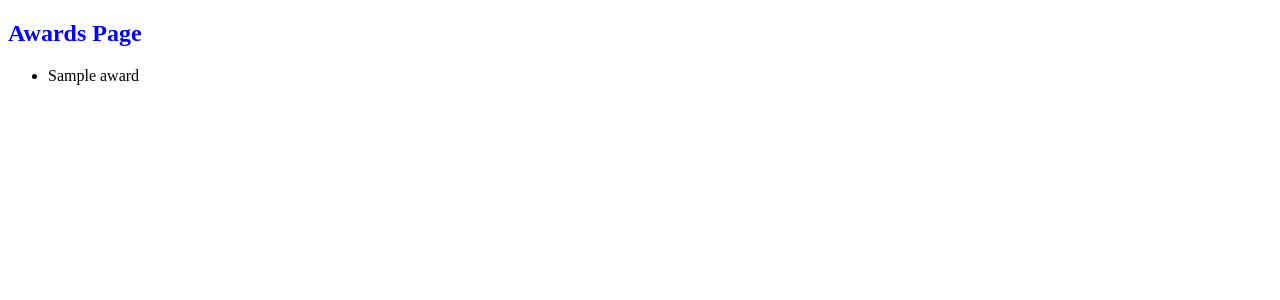
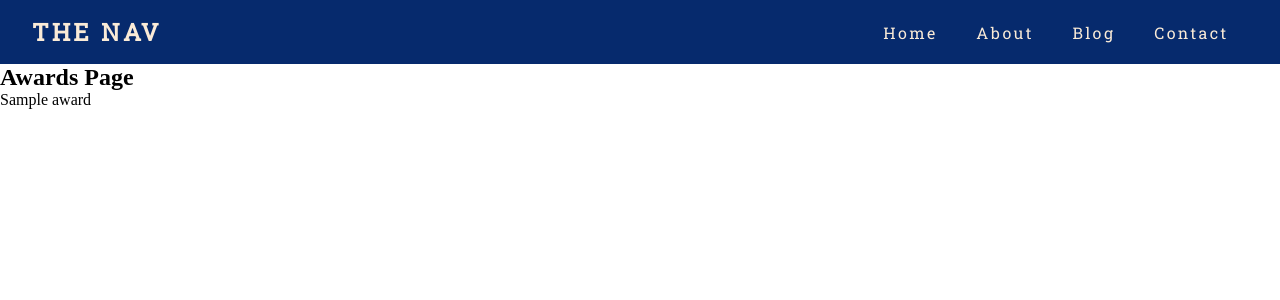
Before and after one commit to FusionArc/cloudshare_dev, a Django app: page /awards/ in a window 1280 px wide. Shown: the top 300 px of the page. Run offline with Django 3.2, Linux system fonts and the light colour scheme; tables that the repository leaves empty hold one stand-in row (values such as "Sample post").

Commit message:
Add navbar layout

```diff
--- /dev/null
+++ b/src/awards/static/awards/app.js
@@ -0,0 +1,21 @@
+const navSlide = () => {
+    const burger = document.querySelector('.burger');
+    const nav = document.querySelector('.nav-links');
+    const navLinks = document.querySelectorAll('.nav-links li');
+    // toggle nav
+    burger.addEventListener('click', () => {
+        nav.classList.toggle('nav-active');
+
+        // animate links
+        navLinks.forEach((link, index) => {
+            if(link.style.animation) {
+                link.style.animation = '';
+            } else {
+                link.style.animation = `navLinkFade 0.5s ease forwards ${index / 5 + 0.6}s`
+            }
+        });
+        burger.classList.toggle('toggle');
+    });
+}
+
+navSlide();
--- a/src/awards/static/awards/styles.css
+++ b/src/awards/static/awards/styles.css
@@ -1,3 +1,120 @@
-h2 {
-    color: blue;
+*{
+    margin: 0;
+    padding: 0;
+    box-sizing: border-box;
 }
+
+nav{
+    display: flex;
+    justify-content: space-around;
+    align-items: center;
+    min-height: 8vh;
+    font-family: 'Roboto Slab', serif;
+    background-color: #062a6d;
+    width: 100%;
+}
+
+.logo{
+    color: antiquewhite;
+    text-transform: uppercase;
+    letter-spacing: 0.2rem;
+    font-size: 1.5rem;
+    position: fixed;
+    left: 2rem;
+}
+
+.nav-links{
+    display: flex;
+    justify-content: space-around;
+    position: fixed;
+    right: 2em;
+    width: 30%;
+}
+
+.nav-links li{
+    list-style: none;
+    padding: 0 0.5rem;
+}
+
+.nav-links a {
+    text-decoration: none;
+    font-weight: 400;
+    letter-spacing: 0.15rem;
+    color: antiquewhite;
+    font-size: 1rem;
+}
+
+.burger{
+    display: none;
+    cursor: pointer;
+}
+
+.burger div{
+    width: 1.7rem;
+    height: 0.2rem;
+    background-color: antiquewhite;
+    margin: 0.5rem;
+    transition: all 0.3s ease;
+}
+
+@media screen and (max-width:864px){
+    body{
+        overflow: hidden;
+    }
+    .nav-links{
+        position: absolute;
+        right: 0;
+        height: 92vh;
+        top: 8vh;
+        background-color: #acacac;
+        display: flex;
+        flex-direction: column;
+        align-items: center;
+        width: 20vw;
+        transform: translateX(100%);
+        transition: transform 0.5s ease-in;
+    }
+    .nav-links li{
+        opacity: 0;
+    }
+
+    .nav-links a{
+        color: #062a6d;
+        font-style: oblique;
+        font-weight: 700;
+    }
+
+    .burger{
+        display: block;
+        position: absolute;
+        right: 2rem;
+    }
+
+    .nav-active{
+        transform: translateX(0%);
+    }
+
+    @keyframes navLinkFade{
+        from{
+            opacity: 0;
+            transform: translateX(5rem);
+        }
+
+        to{
+            opacity: 1;
+            transform: translateX(0);
+        }
+    }
+
+    .toggle .line1{
+        transform: rotate(-45deg) translate(-8px, 7px);
+        background-color: #ff0000;
+    }
+    .toggle .line2{
+        opacity: 0;
+    }
+    .toggle .line3{
+        transform: rotate(45deg) translate(-8px, -8px);
+        background-color: #ff0000;
+    }
+}
--- a/src/awards/templates/awards/base.html
+++ b/src/awards/templates/awards/base.html
@@ -4,7 +4,7 @@
 <head>
     <meta charset="UTF-8">
     <meta name="viewport" content="width=device-width, initial-scale=1.0">
-
+    <link href="https://fonts.googleapis.com/css?family=Roboto+Slab&display=swap" rel="stylesheet">
     <link rel="stylesheet" type="text/css" href="{% static 'awards/styles.css' %}">
 
     {% if title %}
@@ -14,6 +14,32 @@
     {% endif %}
 </head>
 <body>
+    <nav>
+        <div class="logo">
+            <h4>The Nav</h4>
+        </div>
+        <ul class="nav-links">
+            <li>
+                <a href="#">Home</a>
+            </li>
+            <li>
+                <a href="#">About</a>
+            </li>
+            <li>
+                <a href="#">Blog</a>
+            </li>
+            <li>
+                <a href="#">Contact</a>
+            </li>
+        </ul>
+        <div class="burger">
+            <div class="line1"></div>
+            <div class="line2"></div>
+            <div class="line3"></div>
+        </div>
+    </nav>
     {% block content %}{% endblock content %}
+
+    <script src="{% static 'awards/app.js' %}"></script>
 </body>
 </html>
```
